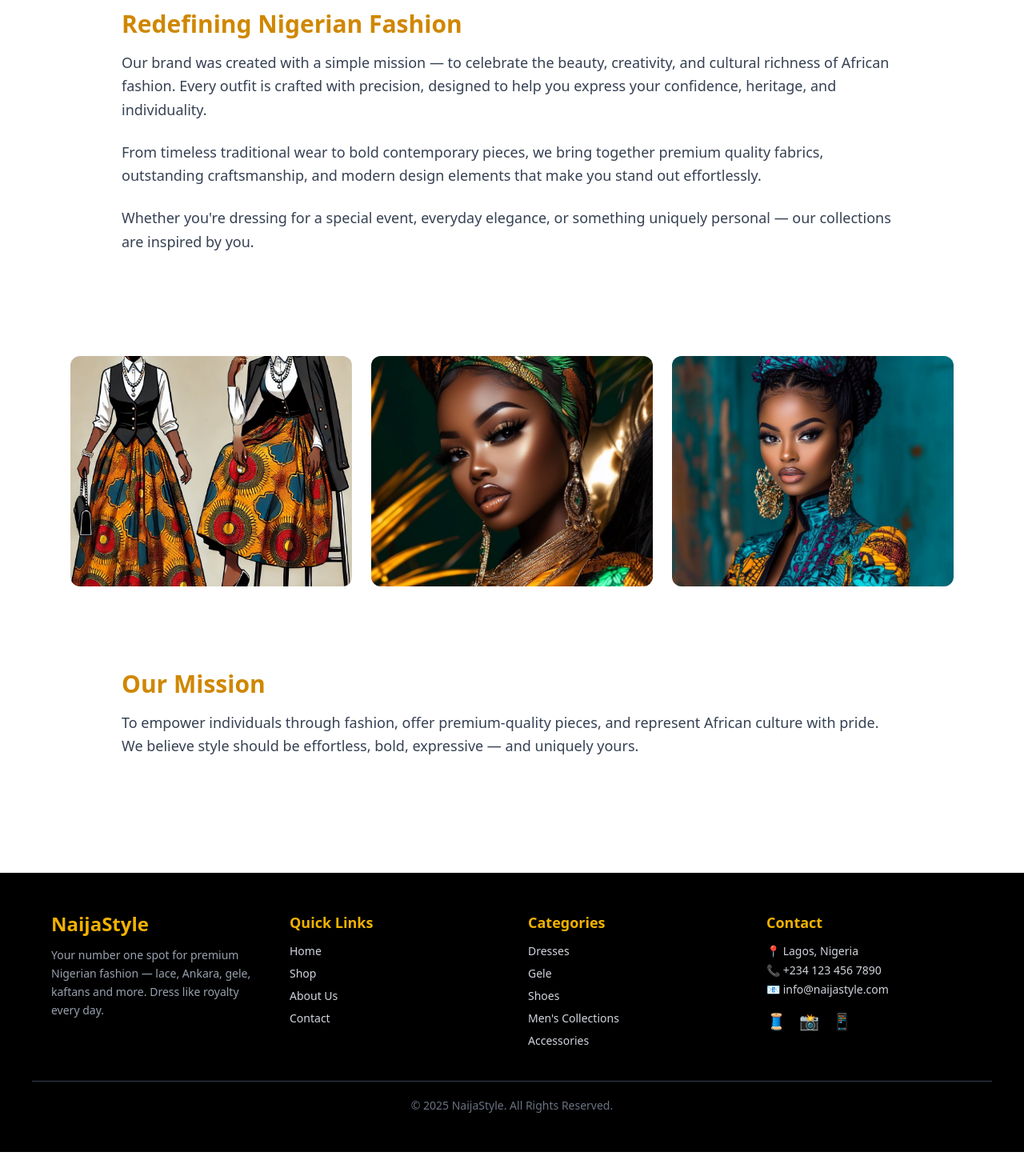
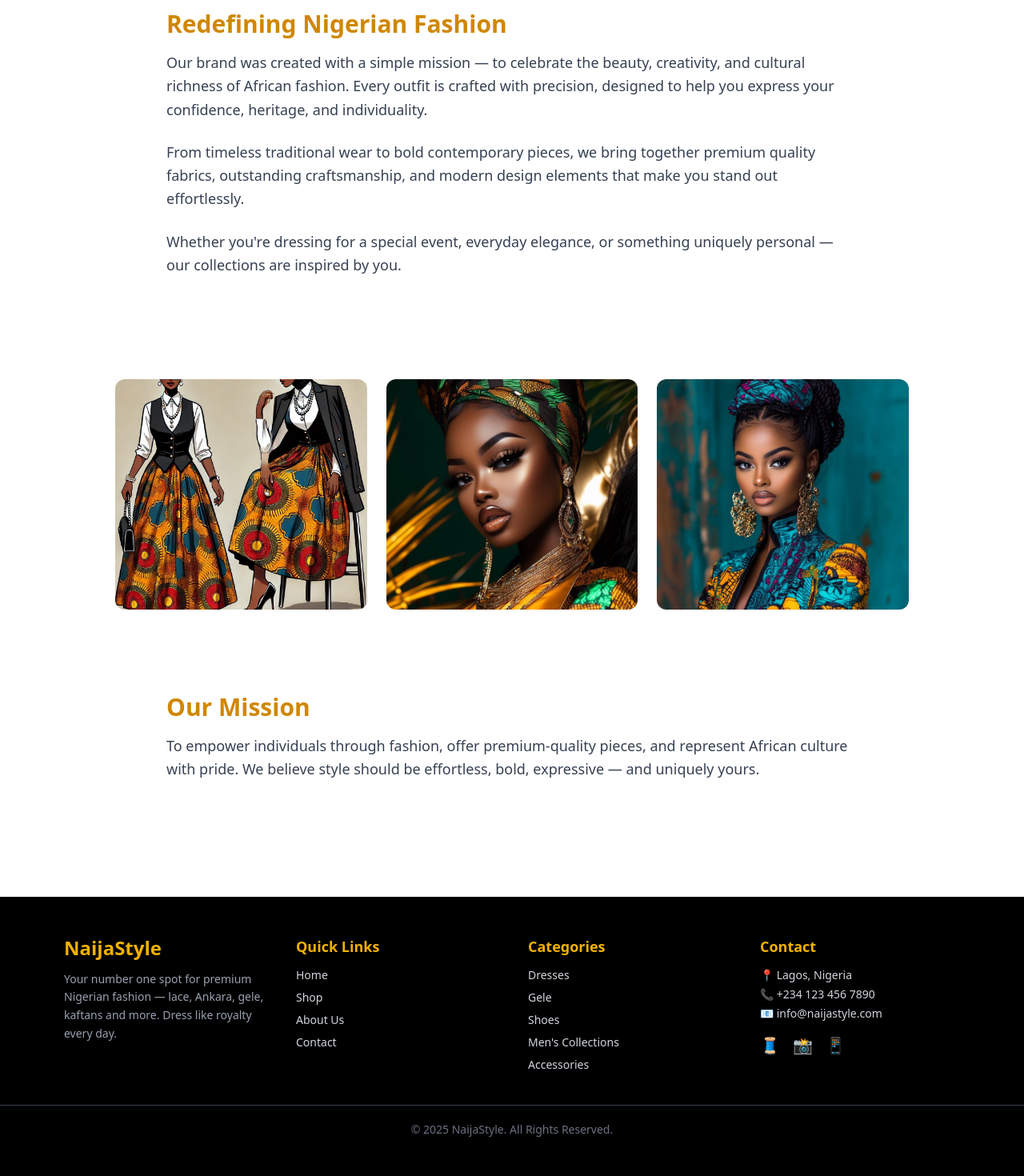
Before and after one commit to Fejiro-tech/NaijaStyle, a Next.js app: page /about in a window 1280 px wide. Shown: the part 692-2162 px from the top of the page at 80% size. Before the commit the page ends 2132 px from the top, so only its background shows below. Built offline with nearby package versions, Linux system fonts and the light colour scheme.

Commit message:
edited the footer component

```diff
--- a/app/about/page.jsx
+++ b/app/about/page.jsx
@@ -5,7 +5,6 @@ export default function About() {
   return (
     <div className="min-h-screen bg-white text-gray-700">
 
-      {/* HERO SECTION */}
       <section className="relative w-full h-[60vh] sm:h-[80vh]">
         <Image
           src="/images/hero7.jpg"
@@ -21,33 +20,31 @@ export default function About() {
         </div>
       </section>
 
-      {/* ABOUT CONTENT */}
-      <section className="max-w-5xl mx-auto px-6 py-16">
+      <section className="max-w-5xl mx-auto px-6 sm:px-20 py-16">
         <h2 className="text-3xl font-bold text-yellow-600 mb-4">
           Redefining Nigerian Fashion
         </h2>
 
-        <p className="text-lg leading-relaxed mb-6">
+        <p className="text-base sm:text-lg leading-relaxed mb-6">
           Our brand was created with a simple mission — to celebrate the beauty,
           creativity, and cultural richness of African fashion. Every outfit is
           crafted with precision, designed to help you express your confidence,
           heritage, and individuality.
         </p>
 
-        <p className="text-lg leading-relaxed mb-6">
+        <p className="text-base sm:text-lg leading-relaxed mb-6">
           From timeless traditional wear to bold contemporary pieces, we bring
           together premium quality fabrics, outstanding craftsmanship, and modern
           design elements that make you stand out effortlessly.
         </p>
 
-        <p className="text-lg leading-relaxed mb-6">
+        <p className="text-base sm:text-lg leading-relaxed mb-6">
           Whether you're dressing for a special event, everyday elegance, or
           something uniquely personal — our collections are inspired by you.
         </p>
       </section>
 
-      {/* IMAGE GRID */}
-      <section className="max-w-6xl mx-auto px-6 py-10 grid sm:grid-cols-2 lg:grid-cols-3 gap-6">
+      <section className="max-w-6xl mx-auto px-6 sm:px-20 py-10 grid sm:grid-cols-2 lg:grid-cols-3 gap-6">
         <div className="relative w-full h-72">
           <Image src="/images/hero1.jpg" fill className="object-cover rounded-xl" alt="Fashion Image" />
         </div>
@@ -59,10 +56,10 @@ export default function About() {
         </div>
       </section>
 
-      {/* MISSION SECTION */}
-      <section className="max-w-5xl mx-auto px-6 py-16">
-        <h2 className="text-3xl font-bold text-yellow-600 mb-4">Our Mission</h2>
-        <p className="text-lg leading-relaxed">
+
+      <section className="max-w-5xl mx-auto px-6 sm:px-20 py-16">
+        <h2 className="text-2xl sm:text-3xl font-bold text-yellow-600 mb-4">Our Mission</h2>
+        <p className="text-base sm:text-lg leading-relaxed">
           To empower individuals through fashion, offer premium-quality pieces,
           and represent African culture with pride. We believe style should be
           effortless, bold, expressive — and uniquely yours.
--- a/app/components/Footer.jsx
+++ b/app/components/Footer.jsx
@@ -3,10 +3,9 @@ import Link from "next/link";
 export default function Footer() {
 
     return (
-        <footer className="bg-black text-white px-10 py-12 mt-20">
-  <div className="max-w-6xl mx-auto grid grid-cols-1 sm:grid-cols-2 md:grid-cols-4 gap-10">
+    <footer className="bg-black text-white py-12 mt-20">
+        <div className="w-full px-6 sm:px-20 grid grid-cols-1 sm:grid-cols-2 md:grid-cols-4 gap-10 ">
 
-    {/* Brand */}
         <div>
             <h2 className="text-2xl font-bold text-yellow-500">NaijaStyle</h2>
             <p className="mt-3 text-gray-400 text-sm leading-relaxed">
@@ -16,7 +15,6 @@ export default function Footer() {
             </p>
         </div>
 
-    {/* Quick Links */}
         <div>
             <h3 className="font-semibold text-lg mb-3 text-yellow-500">Quick Links</h3>
             <ul className="space-y-2 text-gray-300 text-sm">
@@ -27,7 +25,6 @@ export default function Footer() {
             </ul>
         </div>
 
-    {/* Categories */}
         <div>
             <h3 className="font-semibold text-lg mb-3 text-yellow-500">Categories</h3>
             <div className="flex flex-col space-y-2 text-gray-300 text-sm">
@@ -39,7 +36,6 @@ export default function Footer() {
             </div>
         </div>
 
-    {/* Contact */}
         <div>
         <h3 className="font-semibold text-lg mb-3 text-yellow-500">Contact</h3>
         <p className="text-gray-300 text-sm">📍 Lagos, Nigeria</p>
@@ -55,7 +51,6 @@ export default function Footer() {
 
     </div>
 
-  {/* Bottom */}
     <div className="border-t border-gray-700 mt-10 pt-5 text-center text-gray-500 text-sm">
         © {new Date().getFullYear()} NaijaStyle. All Rights Reserved.
     </div>
--- a/app/components/Navbar.jsx
+++ b/app/components/Navbar.jsx
@@ -60,8 +60,8 @@ export default function Navbar() {
             <Link href="/shop" onClick={() => setIsMenuOpen(false)} className={`${homePage ? "hover:text-yellow-400" : "hover:text-yellow-200"}`}>Shop</Link>
             <Link href="/about" onClick={() => setIsMenuOpen(false)} className={`${homePage ? "hover:text-yellow-400" : "hover:text-yellow-200"}`}>About Us</Link>
 
-            <button onClick={()=> {setIsCartOpen(!isCartOpen)}} className="hover:text-yellow-200">
-              <Image src="/images/icon-cart.svg" width={24} height={24} alt="cart-icon"/>
+            <button onClick={()=> {setIsCartOpen(!isCartOpen)}} className="hover:text-yellow-200 cursor-pointer">
+              <Image src="/images/icon-cart.svg" width={26} height={26} alt="cart-icon"/>
             </button>
 
             {isCartOpen && (
```
Lines whose indentation alone changed are shown as unchanged.
